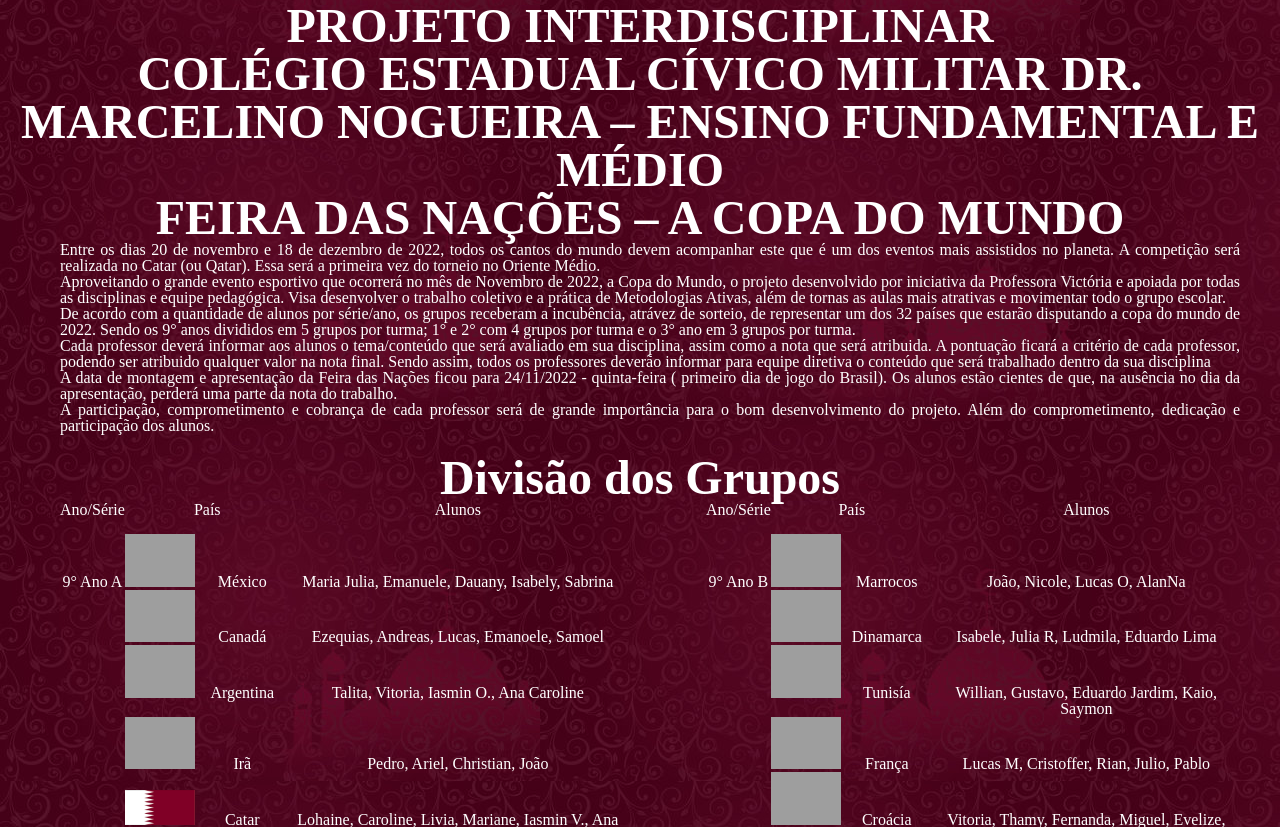
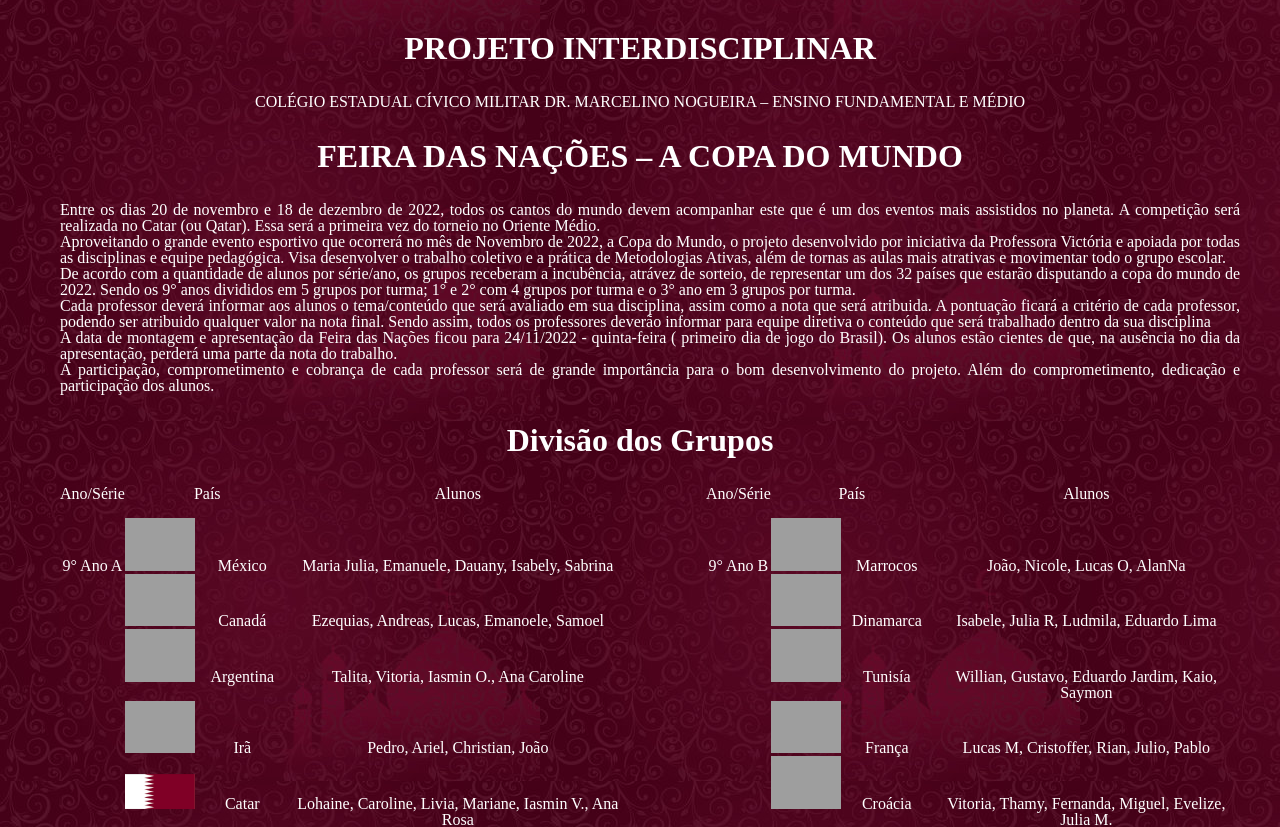
Before and after one commit to mrneumannprof/nacoes, a PHP site: page / in a window 1280 px wide. Shown: the part 1019-1846 px from the top of the page. Run offline with PHP 8.4, Linux system fonts and the light colour scheme; grey boxes are pictures that could not be loaded.

Commit message:
conf style

```diff
--- a/index.html
+++ b/index.html
@@ -9,6 +9,8 @@
         <link rel="stylesheet" href="style.css">
     </head>
     <body>
+        <header>
+            <div class="menu">
                 <Nav>
                     <ul>
                         <li><a href="extra.html">EXTRA</a></li>>
@@ -19,14 +21,15 @@
                         <li><a href="index.html">INICIAL</a></li>
                     </ul>
                 </Nav>
+            </div>
             <img id="capa" src="imagens/capa3.png">
+        </header>
         <div>
-            <header>
             <h1 class="titulo">PROJETO INTERDISCIPLINAR</h1>
             <h2 class="titulo">COLÉGIO ESTADUAL CÍVICO MILITAR DR. MARCELINO NOGUEIRA – ENSINO FUNDAMENTAL E MÉDIO</h2>
 
             <h1 class="titulo">FEIRA DAS NAÇÕES – A COPA DO MUNDO</h1>
-            </header>
+
                 <p>Entre os dias 20 de novembro e 18 de dezembro de 2022, todos os cantos do mundo devem acompanhar este que é um dos eventos mais assistidos no planeta. A competição será realizada no Catar (ou Qatar). Essa será a primeira vez do torneio no Oriente Médio.</p>
                 <p>Aproveitando o grande evento esportivo que ocorrerá no mês de Novembro de 2022, a Copa do Mundo, o projeto desenvolvido por iniciativa da Professora Victória e apoiada por todas as disciplinas e equipe pedagógica. Visa desenvolver o trabalho coletivo e a prática de Metodologias Ativas, além de tornas as aulas mais atrativas e movimentar todo o grupo escolar.</p>
                 <p>De acordo com a quantidade de alunos por série/ano, os grupos receberam a incubência, atrávez de sorteio, de representar um dos 32 países que estarão disputando a copa do mundo de 2022. Sendo os 9° anos divididos em 5 grupos por turma; 1° e 2° com 4 grupos por turma e o 3° ano em 3 grupos por turma. </p>
--- a/style.css
+++ b/style.css
@@ -10,6 +10,7 @@ nav a {
 }
 
 nav a:hover {
+    font-size: 1.5em;
     color: rgb(112, 2, 83)
 }
 
@@ -25,9 +26,15 @@ body {
 .titulo {
     color: #ffffff;
     text-align: center;
-    font-size: 3em;
+    margin: 30px;
+}
+
+h1 {
+    border: 3px;
+    font-size: 2em;
     font-weight: bolder;
 }
+
 
 .texto-principal {
     margin-right: 20%;
```
Lines whose indentation alone changed are shown as unchanged.
